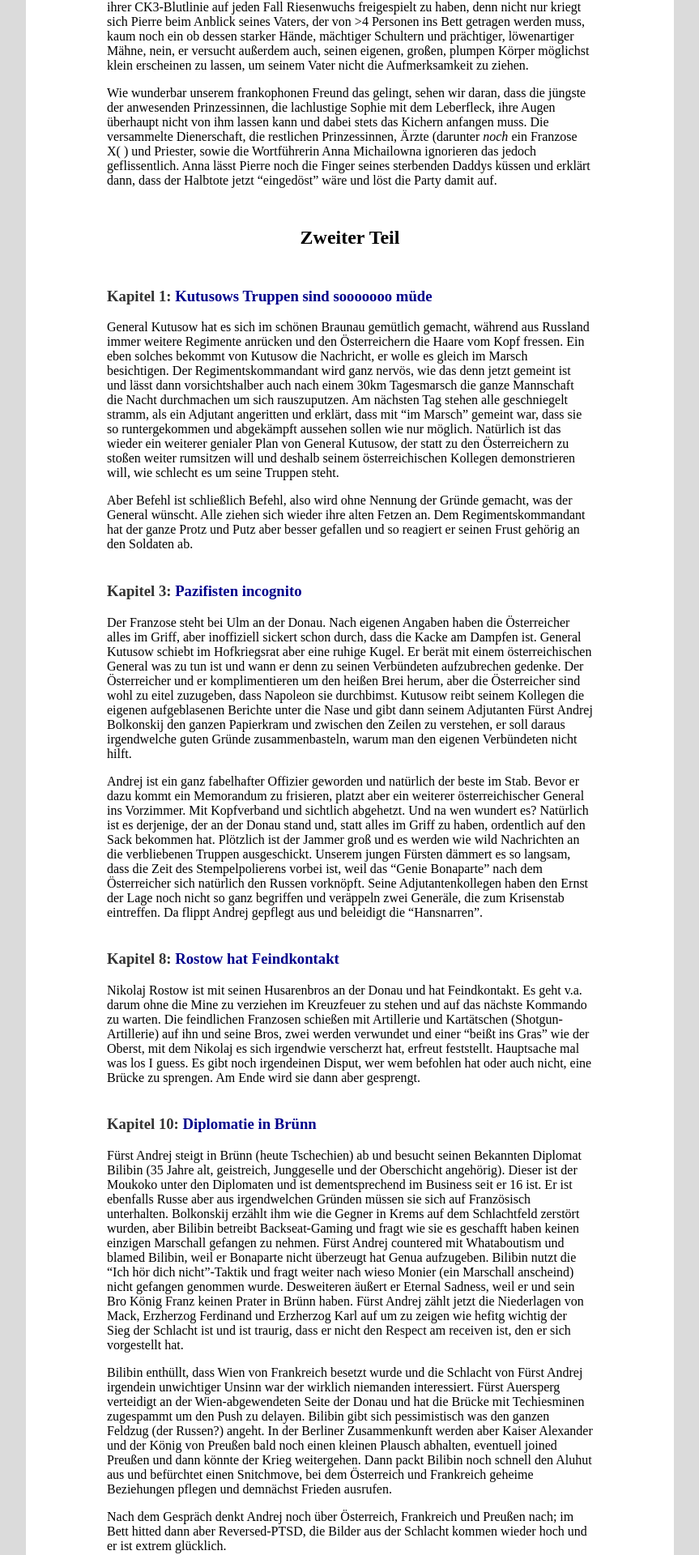
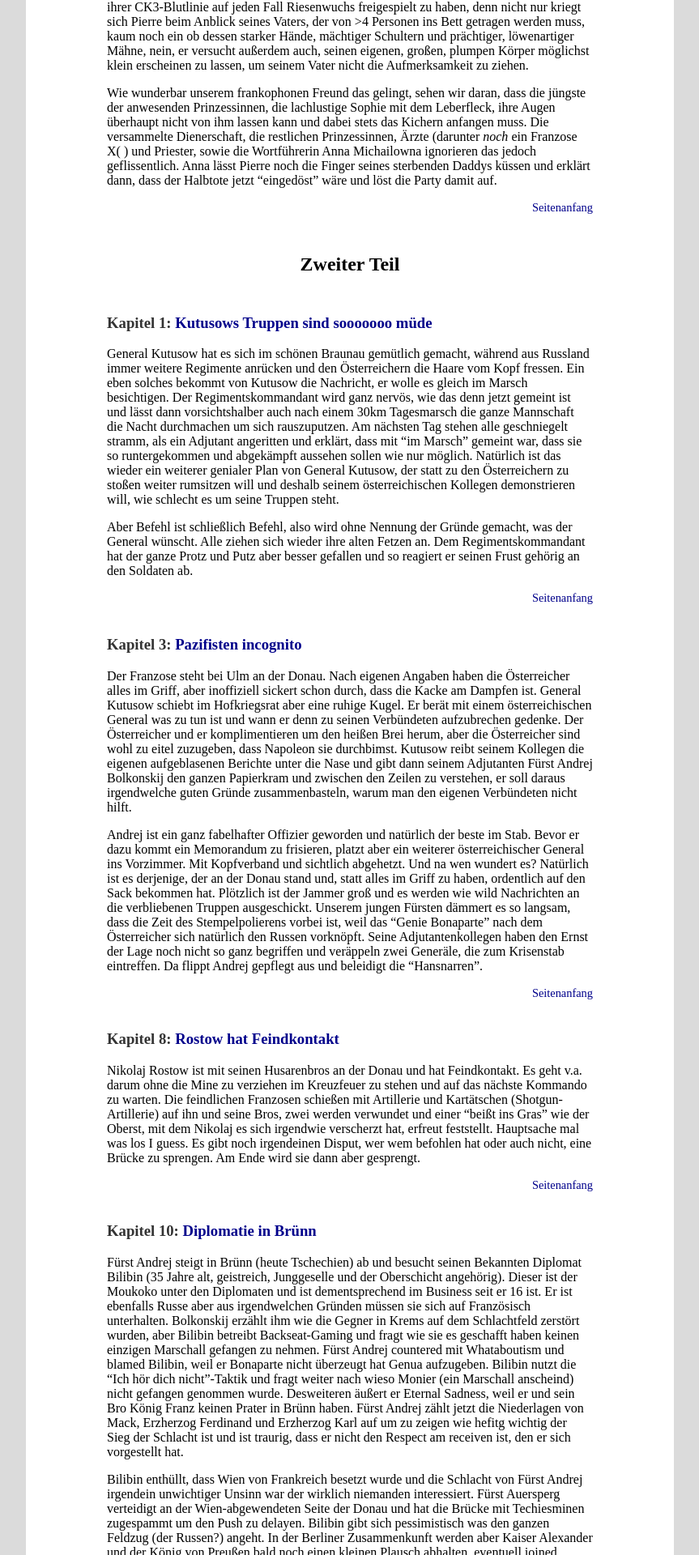
Before and after one commit to c-auri/ZAEH, a Jekyll site: the page built from lesefassung.html, in a window 1280 px wide. Shown: the part 658-2578 px from the top of the page at 81% size, without its empty margins (208-1071 px from the left). Built offline with Jekyll 4.4.1, drawn with Linux system fonts in a browser that asks for light colours; some of the changed text lies outside the part shown.

Commit message:
Fix styles for lesefassung.html

```diff
--- a/_sass/main.scss
+++ b/_sass/main.scss
@@ -75,7 +75,8 @@ a.current {
 }
 
 .blogpost-footer,
-.summary-footer {
+.summary-footer,
+.reading-version-footer {
   font-size: 0.9em;
   text-align: right;
 }
--- a/lesefassung.html
+++ b/lesefassung.html
@@ -15,8 +15,11 @@ title: Krieg und Frieden - Lesefassung
                     Kapitel {{ summary.chapter[1] }}:
                     <a href="{{ summary.url }}">  {{ summary.title }} </a>
                 </h3>
-                <div class="test">
-                    {{ summary.content }}
+                {{ summary.content }}
+                <div class="reading-version-footer">
+                    <a href="#top">
+                        Seitenanfang
+                    </a>
                 </div>
             {% endif %}
         {% endfor %}
```
